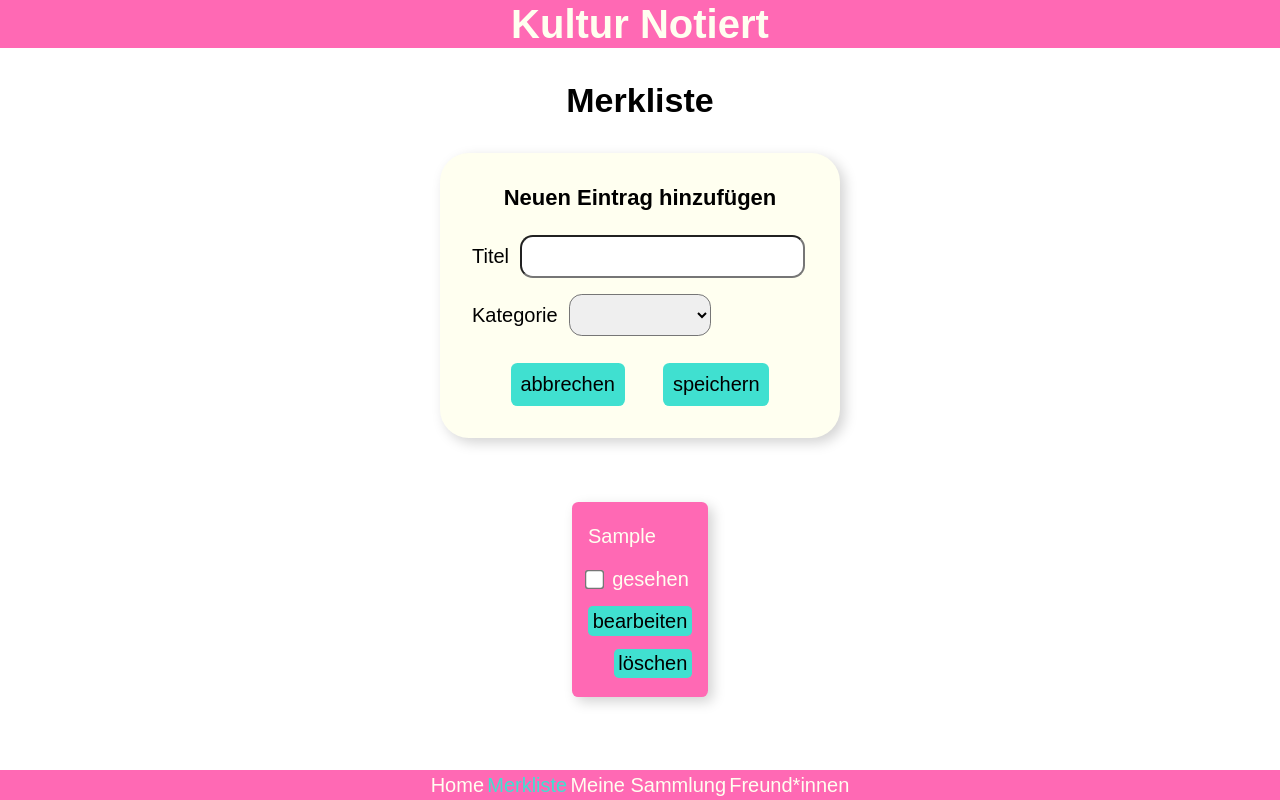
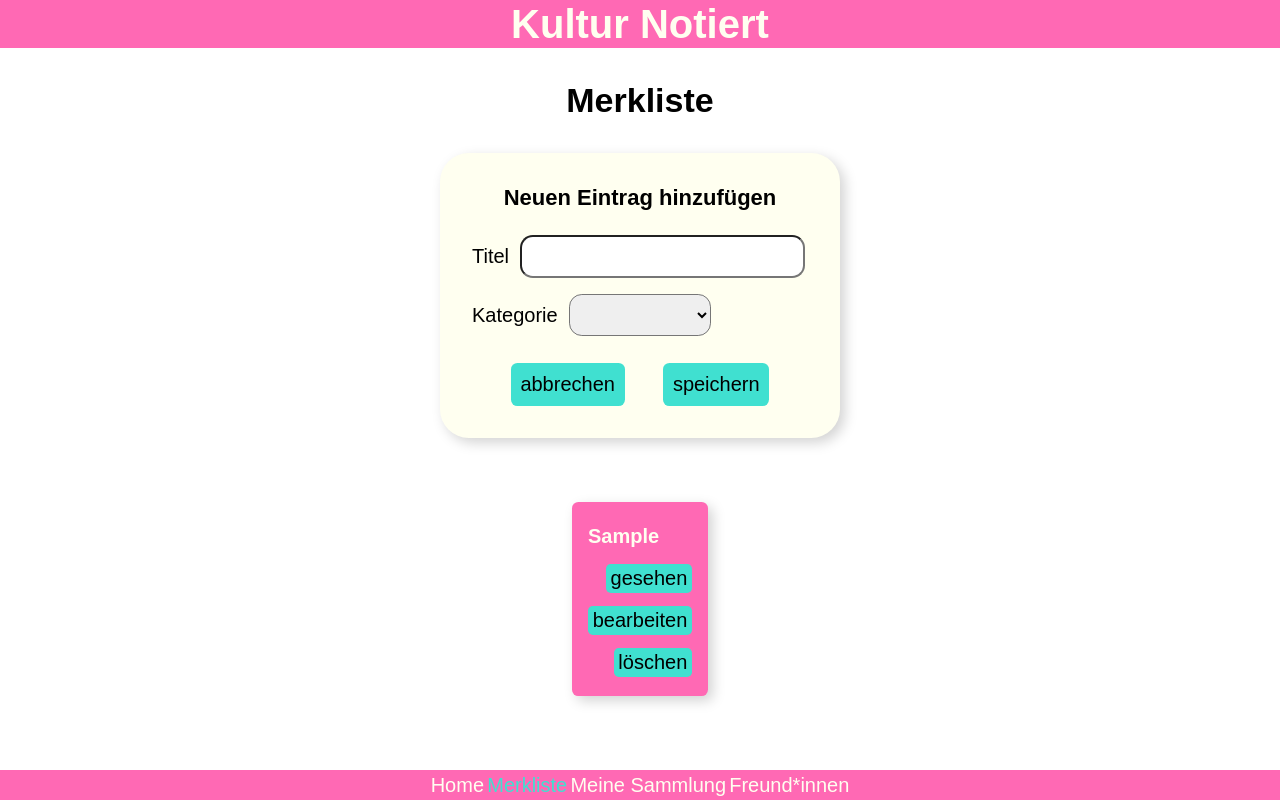
Before and after one commit to felixcanditt/kultur-notiert-vercel, a React (Create React App) app in the folder client/: page /watchlist in a window 1280 px wide. Both pictures are taken after typing "Sample" into the empty fields and a click on the button "speichern". Built offline with nearby package versions, Linux system fonts and the light colour scheme.

Commit message:
replaced checkbox by button in watchlist cards

```diff
--- a/client/src/App.js
+++ b/client/src/App.js
@@ -49,10 +49,7 @@ export default function App() {
     setWatchlist(updatedWatchlist);
   }
 
-  function checkItem(event, checkedItem) {
-    const isDone = event.target.name;
-    const doneStatus = event.target.checked;
-    checkedItem[isDone] = doneStatus;
+  function checkItem(checkedItem) {
     setLibrary([checkedItem, ...library]);
     removeFromWatchlist(checkedItem);
   }
--- a/client/src/components/WatchlistCard.js
+++ b/client/src/components/WatchlistCard.js
@@ -1,7 +1,6 @@
 import styled from 'styled-components';
 
 import WatchlistCardDetails from './WatchlistCardDetails';
-import WatchlistCheckbox from './WatchlistCheckbox';
 
 export default function WatchlistCard({
   item,
@@ -11,10 +10,19 @@ export default function WatchlistCard({
 }) {
   return (
     <Card>
-      {item.title ? <p>{item.title}</p> : <p>Ohne Titel</p>}
+      {item.title ? <h4>{item.title}</h4> : <h4>Ohne Titel</h4>}
 
       <WatchlistCardDetails item={item} />
-      <WatchlistCheckbox item={item} onCheckItem={onCheckItem} />
+
+      <button onClick={() => onCheckItem(item)}>
+        {item.category === '' ? 'gesehen' : ''}
+        {item.category === 'book' ? 'gelesen' : ''}
+        {item.category === 'movie' ? 'gesehen' : ''}
+        {item.category === 'series' ? 'gesehen' : ''}
+        {item.category === 'stage' ? 'gesehen' : ''}
+        {item.category === 'exhibition' ? 'besucht' : ''}
+        {item.category === 'festival' ? 'besucht' : ''}
+      </button>
       <button onClick={() => onSetItemToBeEdited(item)}>bearbeiten</button>
       <button onClick={() => onRemoveFromWatchlist(item)}>löschen</button>
     </Card>
@@ -22,7 +30,6 @@ export default function WatchlistCard({
 }
 
 const Card = styled.article`
-  max-width: 15rem;
   box-shadow: 0.3rem 0.3rem 0.8rem lightgrey;
   border-radius: 0.4rem;
   padding: 1.2rem 1rem;
@@ -31,11 +38,6 @@ const Card = styled.article`
 
   display: grid;
   gap: 0.8rem;
-
-  input {
-    transform: scale(1.5);
-    margin-right: 0.7rem;
-  }
 
   button {
     justify-self: end;
--- a/client/src/components/WatchlistCheckbox.js
+++ /dev/null
@@ -1,19 +0,0 @@
-export default function WatchlistCheckbox({ item, onCheckItem }) {
-  return (
-    <label>
-      <input
-        type="checkbox"
-        name="isWatched"
-        checked={item.isWatched}
-        onChange={(event) => onCheckItem(event, item)}
-      />
-      {item.category === '' ? 'gesehen' : ''}
-      {item.category === 'book' ? 'gelesen' : ''}
-      {item.category === 'movie' ? 'angesehen' : ''}
-      {item.category === 'series' ? 'angesehen' : ''}
-      {item.category === 'stage' ? 'angesehen' : ''}
-      {item.category === 'exhibition' ? 'besucht' : ''}
-      {item.category === 'festival' ? 'besucht' : ''}
-    </label>
-  );
-}
--- a/client/src/components/WatchlistForm.js
+++ b/client/src/components/WatchlistForm.js
@@ -13,7 +13,6 @@ export default function WatchlistForm({
   const initialFormItem = {
     title: '',
     category: '',
-    isWatched: false,
     author: '',
     director: '',
     location: '',
```
Also changed, not shown: client/src/images/checkmark.svg (added).
